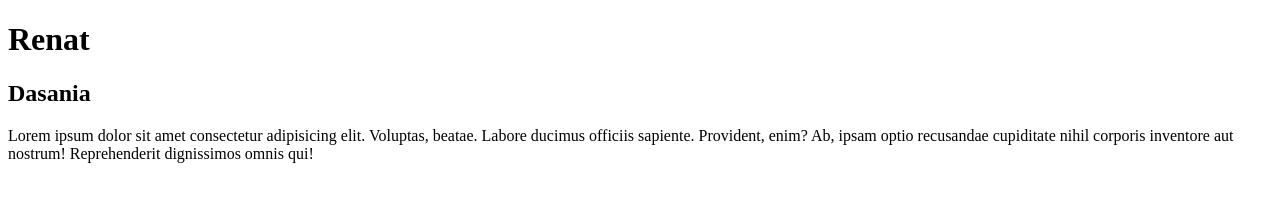
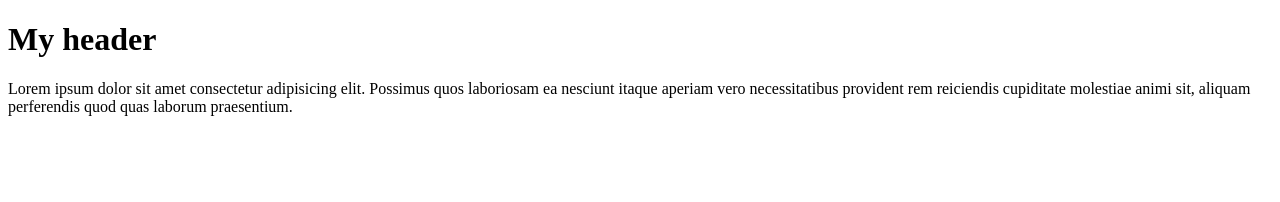
Before and after one commit to dasanchik17/git-course, a plain HTML site: page index.html in a window 1280 px wide. Drawn offline with Linux system fonts and the light colour scheme.

Commit message:
Новая ветка (основная)

```diff
--- a/index.html
+++ b/index.html
@@ -4,12 +4,16 @@
     <meta charset="UTF-8">
     <meta name="viewport" content="width=device-width, initial-scale=1.0">
     <title>Document</title>
-    <script src="script.js" defer></script>
     <link rel="stylesheet" href="style.css">
 </head>
 <body>
-    <h1>Renat</h1>
-    <h2>Dasania</h2>
-    <p>Lorem ipsum dolor sit amet consectetur adipisicing elit. Voluptas, beatae. Labore ducimus officiis sapiente. Provident, enim? Ab, ipsam optio recusandae cupiditate nihil corporis inventore aut nostrum! Reprehenderit dignissimos omnis qui!</p>
-</body>
+    <header>
+        <h1>My header</h1>
+    </header>
+    <main>
+        <span>
+            <p>Lorem ipsum dolor sit amet consectetur adipisicing elit. Possimus quos laboriosam ea nesciunt itaque aperiam vero necessitatibus provident rem reiciendis cupiditate molestiae animi sit, aliquam perferendis quod quas laborum praesentium.</p>
+        </span>
+    </main>
+    <script src="script.js"></script>
 </html>
```
